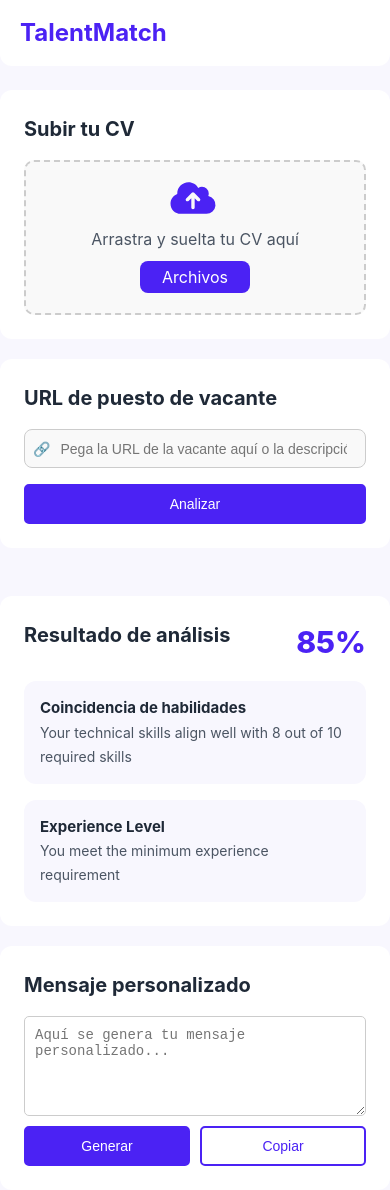
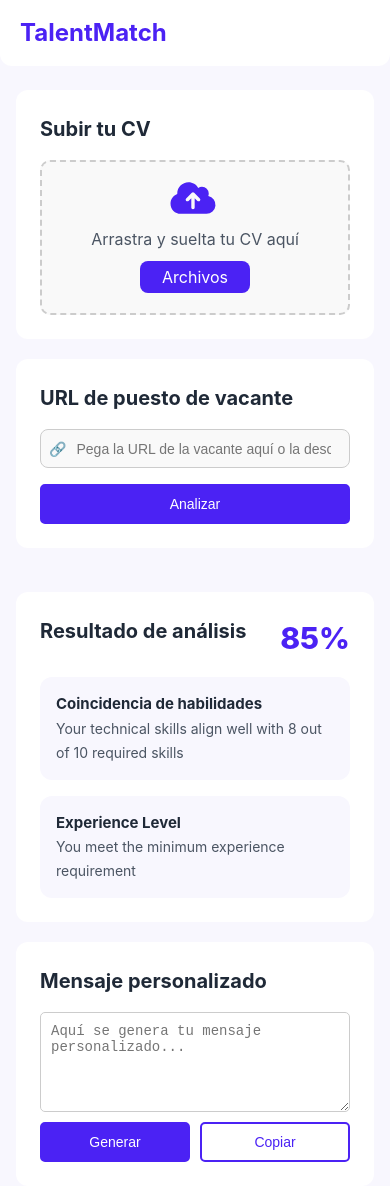
Before and after one commit to ianmande/cv_matcher, a React (Vite) app: page / in a window 390 px wide. Built offline with nearby package versions, Linux system fonts and the light colour scheme.

Commit message:
fix: responsive desktop

```diff
--- a/src/App.tsx
+++ b/src/App.tsx
@@ -9,7 +9,6 @@ function App() {
     <main className="container">
       <Header />
       <UploadInfo />
-      <i className="divider" />
       <FeedBackSection />
     </main>
   );
--- a/src/sections/FeedBackSection/styles.module.css
+++ b/src/sections/FeedBackSection/styles.module.css
@@ -22,3 +22,9 @@
     font-weight: 800;
   }
 }
+
+@media (max-width: 768px) {
+  .container {
+    padding: 0 16px;
+  }
+}
--- a/src/sections/uploadInfo/index.tsx
+++ b/src/sections/uploadInfo/index.tsx
@@ -14,6 +14,7 @@ export const UploadInfo = () => {
       <Card title="URL de puesto de vacante">
         <JobPostingURL />
       </Card>
+      <i className="divider" />
     </div>
   );
 };
--- a/src/sections/uploadInfo/styles.module.css
+++ b/src/sections/uploadInfo/styles.module.css
@@ -3,3 +3,9 @@
   flex-direction: column;
   gap: 20px;
 }
+
+@media (max-width: 768px) {
+  .container {
+    padding: 0 16px;
+  }
+}
```
